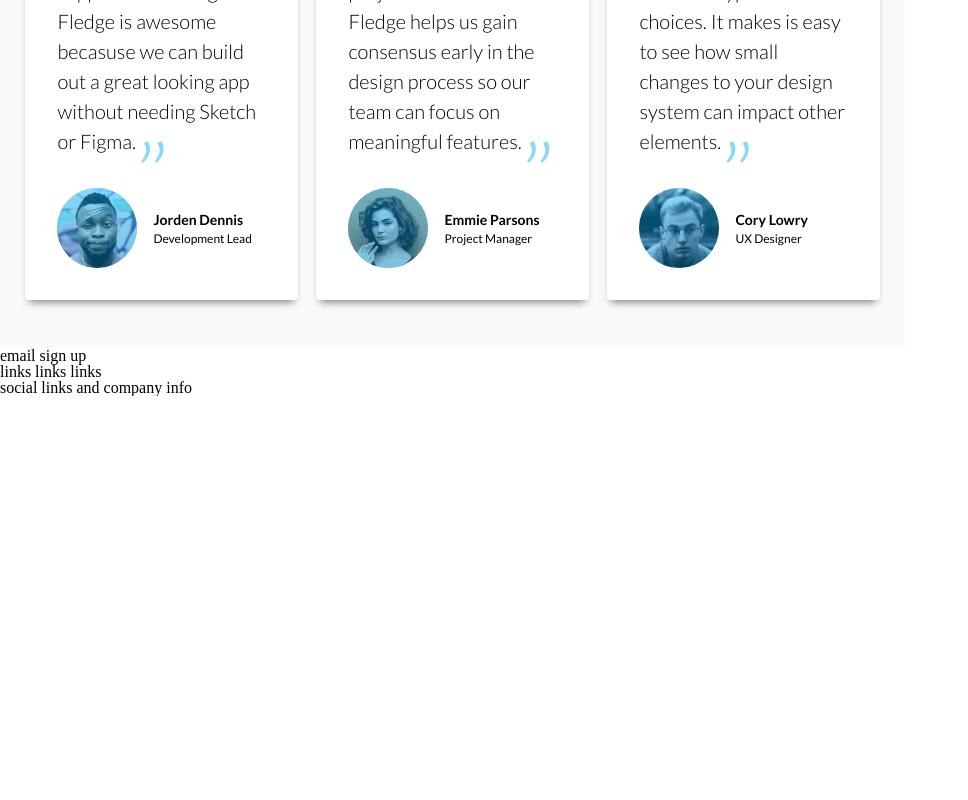
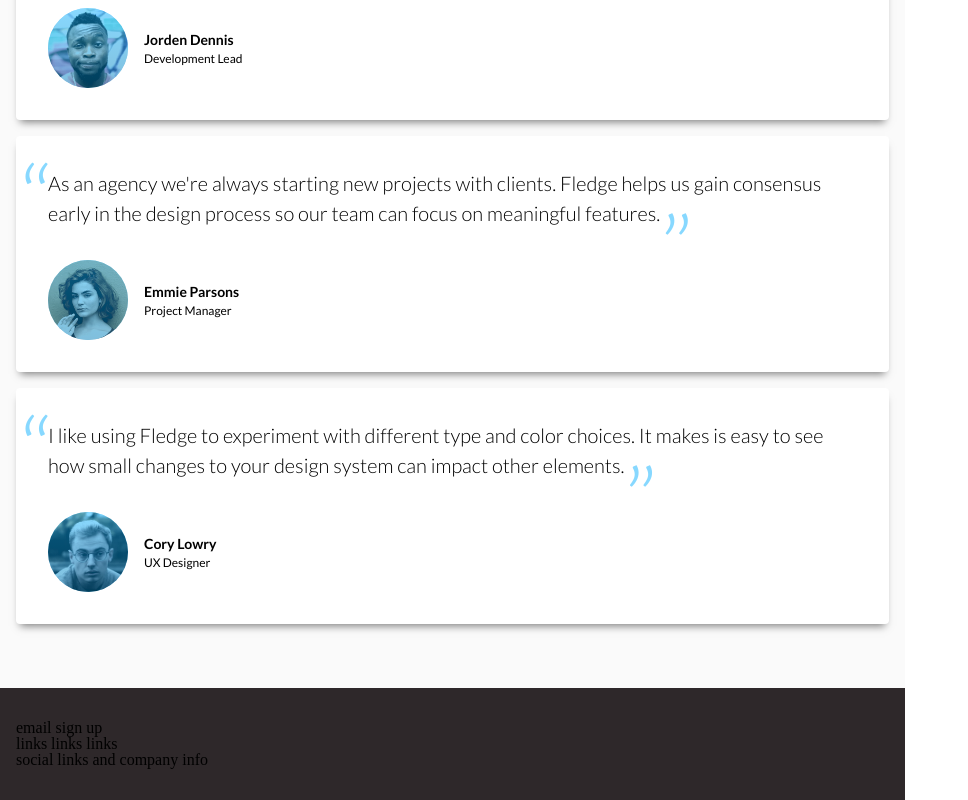
Before and after one commit to brendanbax/fledge, a Vue app: page / in a window 1280 px wide. Shown: the part 2053-2853 px from the top of the page, without its empty margins (0-968 px from the left). Before the commit the page ends 2449 px from the top, so only its background shows below. Built offline with nearby package versions, Linux system fonts and the light colour scheme.

Commit message:
responsive quote cards

```diff
--- a/src/components/Demo.vue
+++ b/src/components/Demo.vue
@@ -35,7 +35,7 @@
           <button class="btn-primary bg-light text-primary mt-1" @click="emitEvent('getstarted')">Get Started</button>
         </div>
         <div id="demo-container" class="mt-3">
-          <svg width="100%" height="100%" viewBox="0 0 356 200" version="1.1" xmlns="http://www.w3.org/2000/svg" xmlns:xlink="http://www.w3.org/1999/xlink">
+          <svg id="demo-svg" width="100%" height="100%" viewBox="0 0 356 200" version="1.1" xmlns="http://www.w3.org/2000/svg" xmlns:xlink="http://www.w3.org/1999/xlink">
             <g id="Page-1">
               <g id="Group-2">
                 <rect class="text-white" id="page-bg" fill="currentColor" x="0" y="0" width="356" height="200"></rect>
@@ -118,7 +118,7 @@
         <h2 class="text-h3 text-center text-dark">Why use Fledge?</h2>
         <p class="text-body text-center text-dark mt-1">Fledge is purpose-built to improve speed to market of new ideas by simplifying early design exploration. Most user interfaces rely on colors, fonts, type sizes, and button styles.  Fledge makes it easy to explore these options in real time then export the results as CSS so developers can start building features that matter.</p>
         <p class="text-h5 text-center text-dark mt-2">Here are some ways Fledge can help get your next project off the ground!</p>
-        <div class="use-case-container flex-wrap mt-2">
+        <div class="use-case-container flex-wrap mt-2" :class="{'slim': menuOpen}">
           <div class="card use-card flex-col">
             <p class="text-quote mb-2">Our small dev team doesn't always have support from design. Fledge is awesome becasuse we can build out a great looking app without needing Sketch or Figma.</p>
             <div class="profile-row flex">
@@ -159,7 +159,8 @@
       </div>
     </section>
     <!-- Footer -->
-    <footer>
+    <footer class="bg-dark">
+      <div class="max-1200 footer-section" :class="computedClass">
         <div>
           email sign up
         </div>
@@ -168,6 +169,7 @@
         </div>
         <div>
           social links and company info
+        </div>
       </div>
     </footer>
   </div>
@@ -264,7 +266,7 @@ export default {
   width: 100%;
   margin-left: 2rem;
 }
-svg {
+#demo-svg {
   border-radius: 1rem;
   width: 100%;
   height: 100%;
@@ -377,6 +379,9 @@ svg {
   flex-basis: calc(33% - 1rem);
   padding: 2rem;
 }
+.use-card:not(:first-child) {
+  margin-left: 1rem;
+}
 .profile-row {
   margin-top: auto;
   align-items: center;
@@ -407,4 +412,30 @@ svg {
   background: linear-gradient(var(--color-primary-light), var(--color-primary-dark));
   z-index: 0;
 }
+@media screen and (max-width: 960px) {
+  .card-row {
+    justify-content: space-around;
+  }
+  .use-card {
+    flex-basis: 100%;
+    margin-bottom: 1rem;
+  }
+  .use-card:not(:first-child) {
+    margin-left: 0;
+  }
+}
+@media screen and (max-width: 1400px) {
+  .slim .use-card {
+    flex-basis: 100%;
+    margin-bottom: 1rem;
+  }
+  .slim .use-card:not(:first-child) {
+    margin-left: 0;
+  }
+}
+/* Footer style */
+.footer-section {
+  padding-top: 2rem;
+  padding-bottom: 2rem;
+}
 </style>
```
Lines whose indentation alone changed are shown as unchanged.
